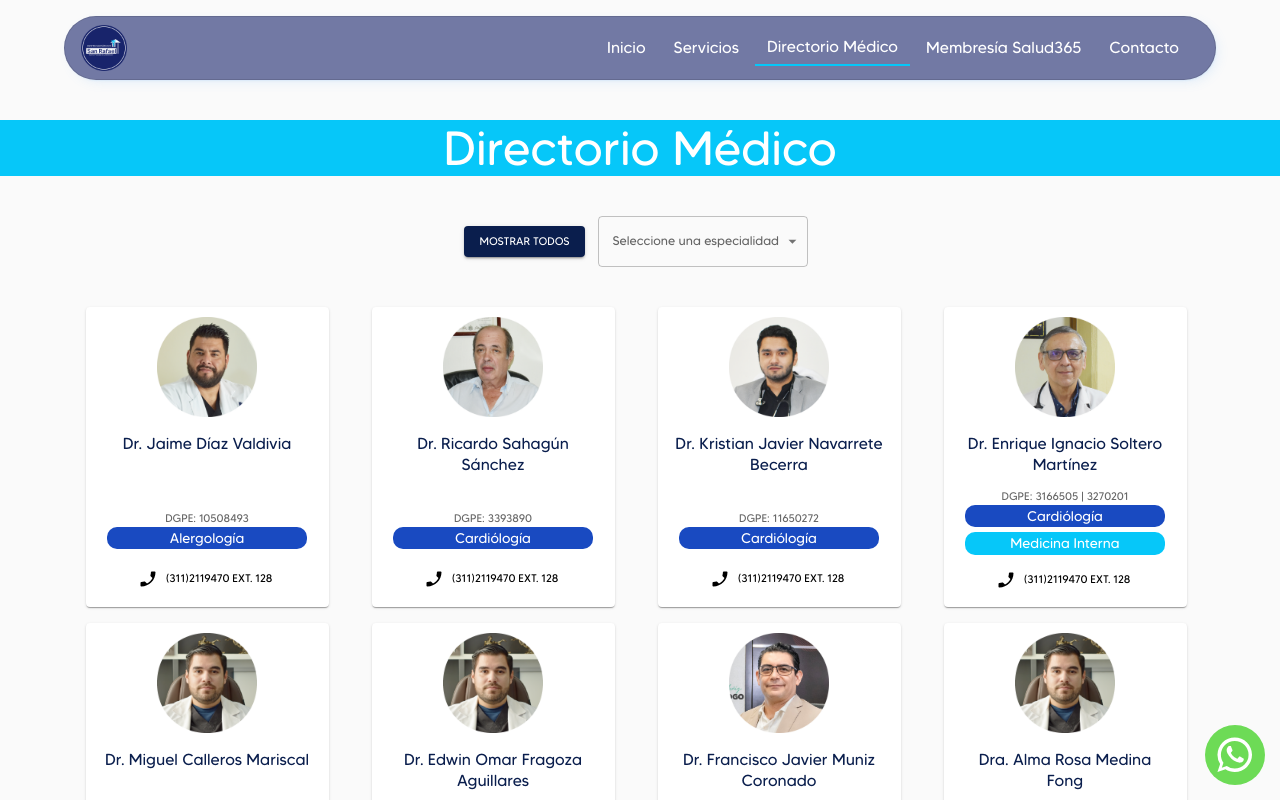
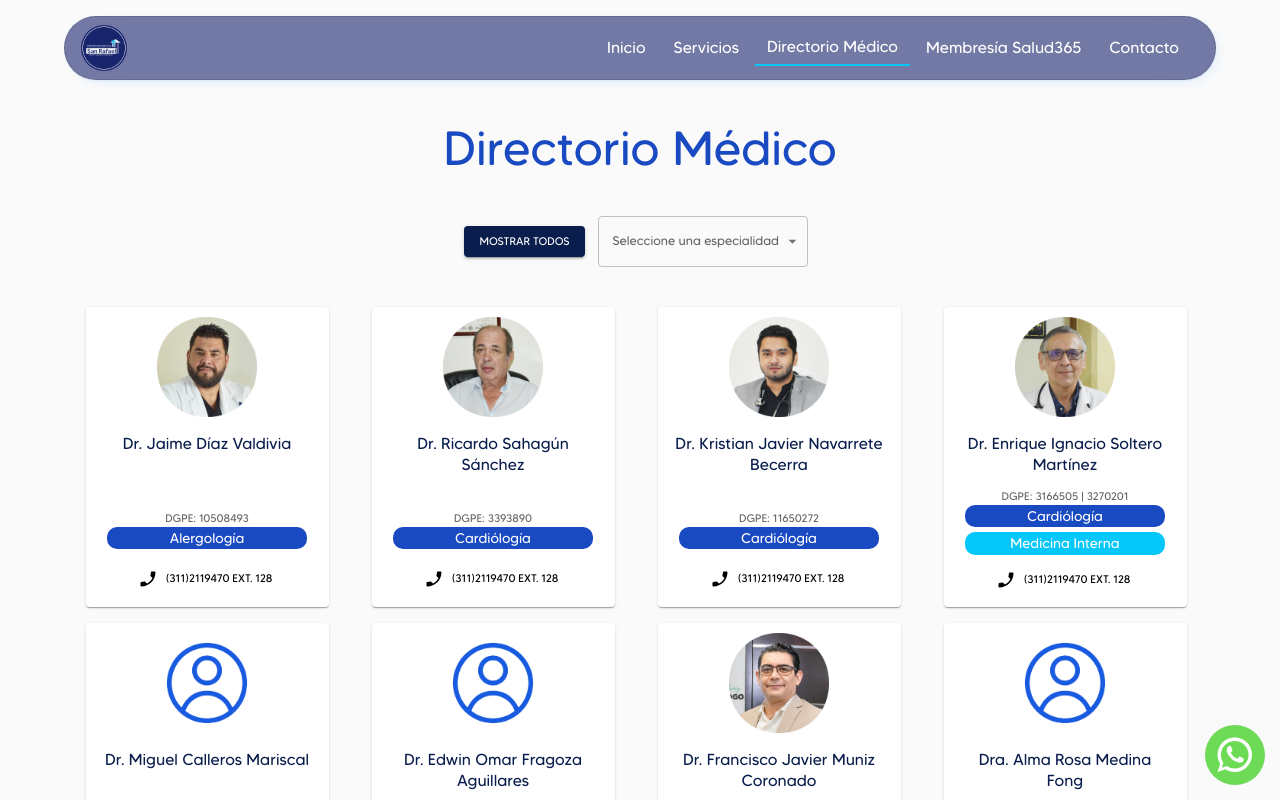
Before and after one commit to Amezcua04/cqsr-v2, a React (Create React App) app: page /medicos in a window 1280 px wide. Shown: the top 800 px of the page. Built offline with nearby package versions, Linux system fonts and the light colour scheme.

Commit message:
FIXED: componente especialidades

```diff
--- a/src/data/data.js
+++ b/src/data/data.js
@@ -43,7 +43,7 @@
 import EsterilizacionImagen from "../assets/Servicios/Servicio-de-esterilización.webp";
 
 // Especialidades
-import example from "../assets/Medicos/perfil.png";
+import example from "../assets/Especialistas/perfil.jpg";
 import JaimeDiazValdivia from "../assets/Especialistas/Dr. Jaime Díaz Valdivia.jpg";
 import RicardoSahagunSanchez from "../assets/Especialistas/Dr. Ricardo Sahagún Sánchez.jpg";
 import KristianJavierNavarreteBecerra from "../assets/Especialistas/Dr. Kristian Javier Navarrete Becerra.jpg";
--- a/src/scenes/especialidades/Especialidades.jsx
+++ b/src/scenes/especialidades/Especialidades.jsx
@@ -30,8 +30,7 @@
           align="center"
           sx={{
             width: "100%",
-            color: "white",
-            backgroundColor: "#06C7F9",
+            color: "#194AC1",
           }}
         >
           Directorio Médico
```
Also changed, not shown: src/assets/Especialistas/perfil.jpg (added), src/assets/Medicos/perfil.png (deleted).
